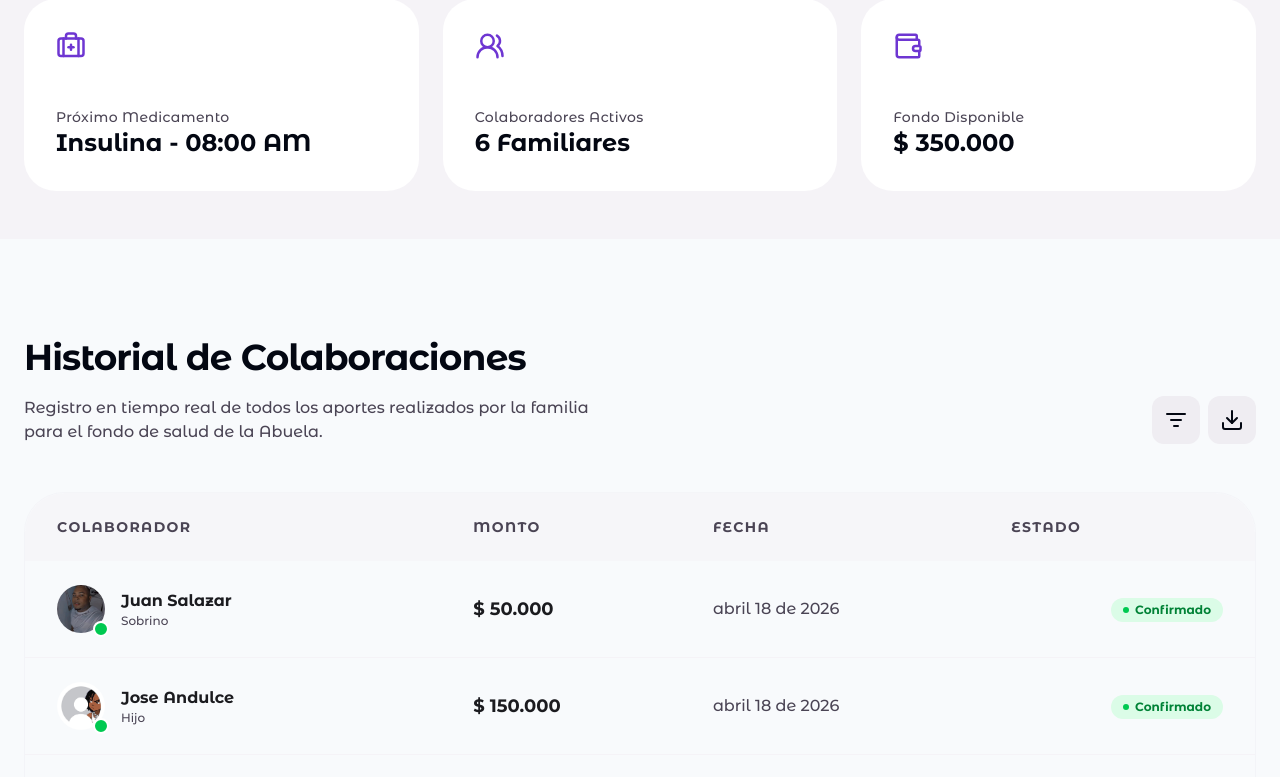
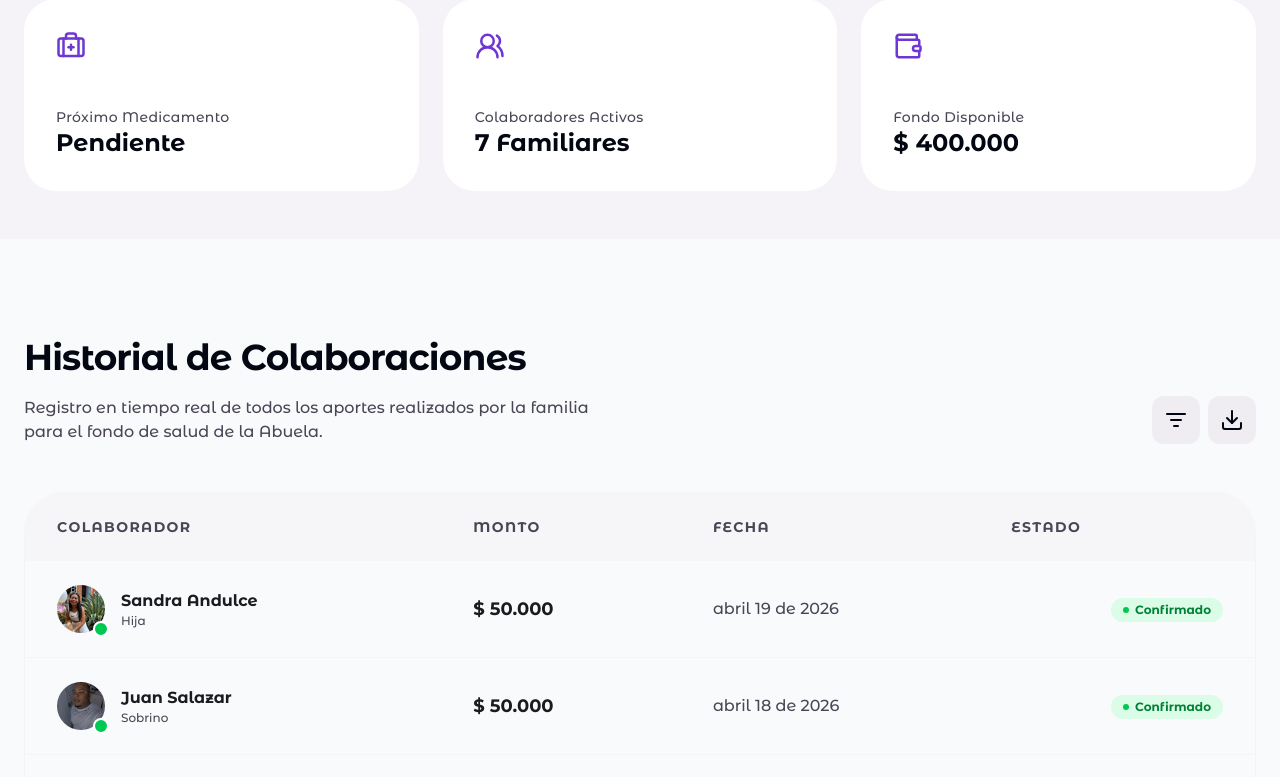
Before and after one commit to David-Sliren/my-app, a Next.js app: page / in a window 1280 px wide. Shown: the part 740-1517 px from the top of the page. Built offline with nearby package versions, Linux system fonts and the light colour scheme; what tailwind-animations would draw is missing.

Commit message:
feact(contants/user-contribution): Agregar nuevo colaborador, actualizar imagen del colaborador 'Jose Andulce', actualizar estado de 'proximos medicamentos'

```diff
--- a/src/components/home/stats/Stats.jsx
+++ b/src/components/home/stats/Stats.jsx
@@ -8,7 +8,7 @@ const STAT_CARD = [
   {
     iconName: <LuBriefcaseMedical />,
     title: "Próximo Medicamento",
-    more: "Insulina - 08:00 AM",
+    more: "Pendiente",
   },
   {
     iconName: <LuUsersRound />,
--- a/src/constans/user-contribution.js
+++ b/src/constans/user-contribution.js
@@ -7,6 +7,15 @@ const DEFAUL_DATE = "2026,04,18";
 export const USER_CONTRIBUTION = [
   {
     id: 1,
+    userName: "Sandra Andulce",
+    relationship: "Hija",
+    amount: 50000,
+    date: defaultDate("2026,04,19"),
+    userState: true,
+    userImg: "/family-img/Sandra-andulce.png",
+  },
+  {
+    id: 2,
     userName: "Juan Salazar",
     relationship: "Sobrino",
     amount: 50000,
@@ -16,17 +25,17 @@ export const USER_CONTRIBUTION = [
   },
 
   {
-    id: 2,
+    id: 3,
     userName: "Jose Andulce",
     relationship: "Hijo",
     amount: 150000,
     date: defaultDate(DEFAUL_DATE),
     userState: true,
-    userImg: IMG_DEFAUL,
+    userImg: "/family-img/Jose-andulce.png",
   },
 
   {
-    id: 3,
+    id: 4,
     userName: "Daylon Andulce",
     relationship: "Sobrino",
     amount: 100000,
@@ -35,7 +44,7 @@ export const USER_CONTRIBUTION = [
     userImg: "/family-img/Daylon-andulce.png",
   },
   {
-    id: 4,
+    id: 5,
     userName: "Libar Alegria",
     relationship: "Hijo",
     amount: 50000,
@@ -44,7 +53,7 @@ export const USER_CONTRIBUTION = [
     userImg: "/family-img/Libar-alegria.png",
   },
   {
-    id: 5,
+    id: 6,
     userName: "Yobile Alegria",
     relationship: "Hijo",
     amount: 50000,
@@ -53,7 +62,7 @@ export const USER_CONTRIBUTION = [
     userImg: "/family-img/Yobile-alegria.png",
   },
   {
-    id: 6,
+    id: 7,
     userName: "Seneida",
     relationship: "Hermana",
     amount: 100000,
```
Also changed, not shown: public/family-img/Jose-andulce.png (added), public/family-img/Sandra-andulce.png (added).
